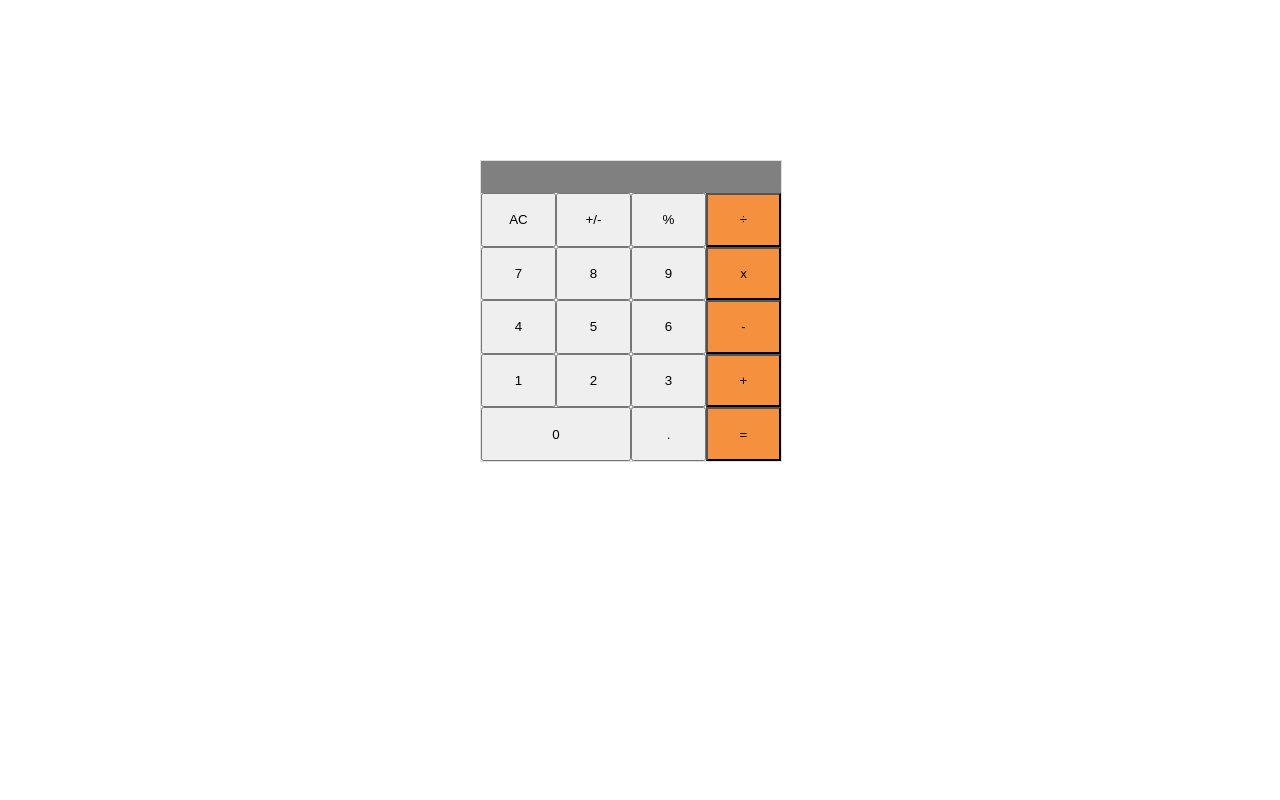
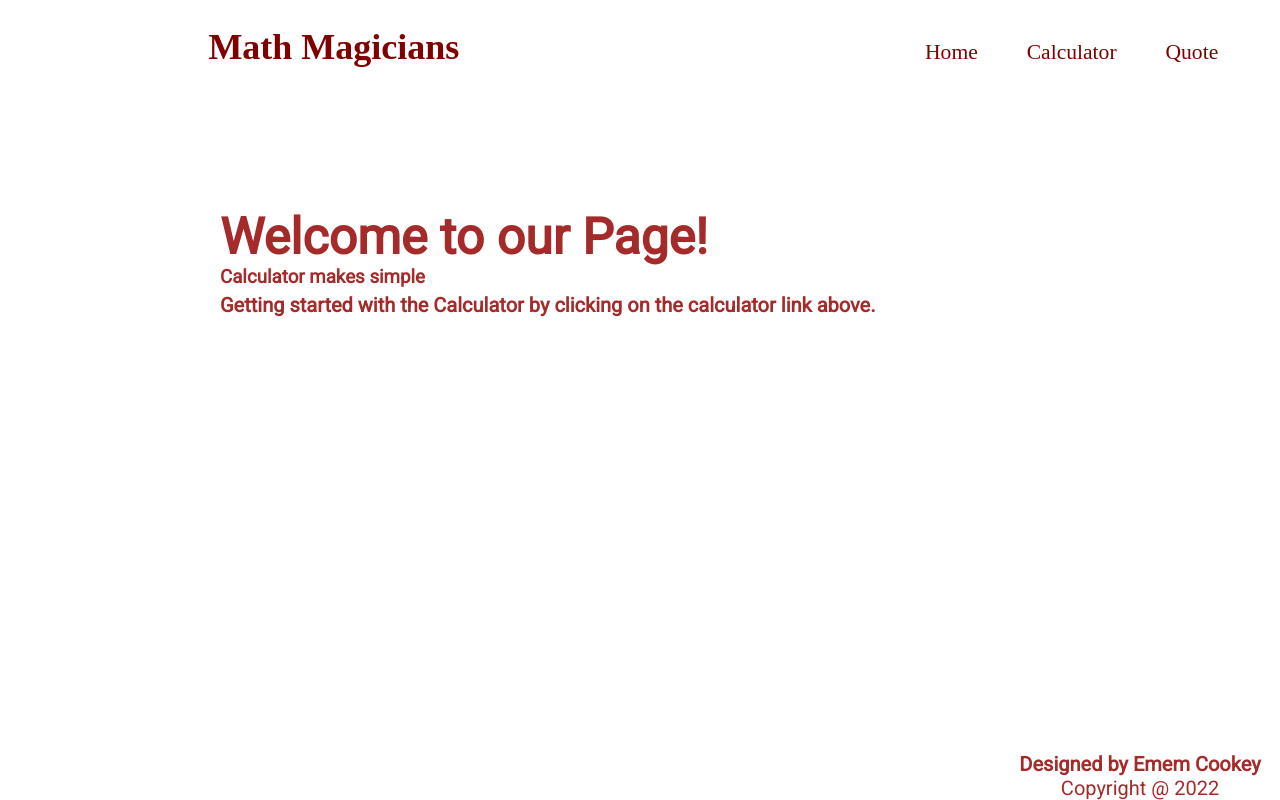
Before and after one commit to ecekpo/math-magicians, a React (Create React App) app: page / in a window 1280 px wide. Built offline with nearby package versions, Linux system fonts and the light colour scheme.

Commit message:
Add changes to feature5-full-website

```diff
--- a/package.json
+++ b/package.json
@@ -7,8 +7,10 @@
     "@testing-library/react": "^13.4.0",
     "@testing-library/user-event": "^13.5.0",
     "big.js": "^6.2.1",
+    "lorem-ipsum": "^2.0.8",
     "react": "^18.2.0",
     "react-dom": "^18.2.0",
+    "react-router-dom": "^6.3.0",
     "react-scripts": "5.0.1",
     "web-vitals": "^2.1.4"
   },
--- a/src/App.js
+++ b/src/App.js
@@ -1,9 +1,7 @@
-import Calculator from './Component/Calculator';
+import Navbar from './Component/Navbar';
 
 function App() {
-  return (
-    <Calculator />
-  );
+  return <Navbar />;
 }
 
 export default App;
--- /dev/null
+++ b/src/Component/CSS/Footer.css
@@ -0,0 +1,32 @@
+* {
+  margin: 0;
+  padding: 0;
+}
+
+.Footer {
+  width: 100%;
+  flex-direction: column;
+  position: fixed;
+  bottom: 0;
+  margin-left: 500px;
+}
+
+.Copyright {
+  text-align: center;
+  font-family: 'Roboto', sans-serif;
+  font-size: 20px;
+  color: brown;
+  background-image: none;
+}
+
+@media (max-width: 768px) {
+  body {
+    margin: 0;
+    padding: 0;
+    box-sizing: border-box;
+  }
+
+  .footer {
+    text-align: center;
+  }
+}
--- a/src/Component/Calculator.css
+++ b/src/Component/Calculator.css
@@ -3,9 +3,22 @@
   flex-direction: column;
   justify-content: center;
   border: 1px solid rgba(128, 128, 128, 0.253);
-  width: 300px;
-  height: 300px;
-  margin: 10em 30em;
+  width: 450px;
+  height: 350px;
+  margin-top: 30px;
+  margin-left: 15em;
+  position: relative;
+}
+
+.text-math {
+  margin-top: 30px;
+  margin-left: 230px;
+  font-size: 30px;
+  font-weight: 500;
+}
+
+h1 {
+  margin-top: 20px;
 }
 
 .head {
--- a/src/Component/Calculator.js
+++ b/src/Component/Calculator.js
@@ -1,6 +1,8 @@
 import React, { Component } from 'react';
 import './Calculator.css';
 import calculate from '../Logic/calculate';
+import List from './List';
+import Footer from './Footer';
 
 class Calculator extends Component {
   constructor(props) {
@@ -15,11 +17,14 @@ class Calculator extends Component {
   Calculate = (e) => {
     const ans = calculate(this.state, e.target.innerText);
     this.setState(ans);
-  }
+  };
 
   render() {
     const { total, next, operation } = this.state;
     return (
+      <>
+        <List />
+        <div className="text-math">Let us do some math</div>
         <div className="Calculator">
           <header className="head">
             <span className="initial-zero">{next || operation || total}</span>
@@ -44,7 +49,11 @@ class Calculator extends Component {
               {' '}
             </button>
             {' '}
-          <button type="button" onClick={this.Calculate} className="calc active">
+            <button
+              type="button"
+              onClick={this.Calculate}
+              className="calc active"
+            >
               {' '}
               <span>&#247;</span>
               {' '}
@@ -68,7 +77,11 @@ class Calculator extends Component {
               {' '}
             </button>
             {' '}
-          <button type="button" onClick={this.Calculate} className="calc active">
+            <button
+              type="button"
+              onClick={this.Calculate}
+              className="calc active"
+            >
               {' '}
               x
               {' '}
@@ -92,7 +105,11 @@ class Calculator extends Component {
               {' '}
             </button>
             {' '}
-          <button type="button" onClick={this.Calculate} className="calc active">
+            <button
+              type="button"
+              onClick={this.Calculate}
+              className="calc active"
+            >
               {' '}
               -
               {' '}
@@ -116,7 +133,11 @@ class Calculator extends Component {
               {' '}
             </button>
             {' '}
-          <button type="button" onClick={this.Calculate} className="calc active">
+            <button
+              type="button"
+              onClick={this.Calculate}
+              className="calc active"
+            >
               {' '}
               +
               {' '}
@@ -134,13 +155,19 @@ class Calculator extends Component {
               {' '}
             </button>
             {' '}
-          <button type="button" onClick={this.Calculate} className="calc active">
+            <button
+              type="button"
+              onClick={this.Calculate}
+              className="calc active"
+            >
               {' '}
               =
               {' '}
             </button>
           </div>
         </div>
+        <Footer />
+      </>
     );
   }
 }
--- /dev/null
+++ b/src/Component/Footer.js
@@ -0,0 +1,15 @@
+import React from 'react';
+import './CSS/Footer.css';
+
+function Footer() {
+  return (
+    <div className="Footer">
+      <div className="Copyright">
+        <h4>Designed by Emem Cookey </h4>
+        <p>Copyright @ 2022</p>
+      </div>
+    </div>
+  );
+}
+
+export default Footer;
--- a/src/Component/Home.js
+++ b/src/Component/Home.js
@@ -1,8 +1,11 @@
-import React from 'react';
+import List from './List';
 import './CSS/Home.css';
+import Footer from './Footer';
 
 function Home() {
   return (
+    <>
+      <List />
       <div className="home-page">
         <h1 className="intro-page">Welcome to our Page!</h1>
         <h3 className="home-title">Calculator makes simple</h3>
@@ -10,6 +13,8 @@ function Home() {
           Getting started with the Calculator by clicking on the calculator link above.
         </p>
       </div>
+      <Footer />
+    </>
   );
 }
 
--- a/src/Component/List.js
+++ b/src/Component/List.js
@@ -10,7 +10,7 @@ function List() {
         <div className="nav-conatiner">
           <NavLink className="nav-link" to="/">Home</NavLink>
           <NavLink className="nav-link" to="/calculator">Calculator</NavLink>
-          <NavLink className="nav-link" to="/quotes">Quote</NavLink>
+          <NavLink className="nav-link" to="/quote">Quote</NavLink>
         </div>
       </nav>
     </header>
--- /dev/null
+++ b/src/Component/Navbar.js
@@ -0,0 +1,19 @@
+import React from 'react';
+import { Routes, Route } from 'react-router-dom';
+import Calculator from './Calculator';
+import Home from './Home';
+import Quote from './Quote';
+import Footer from './Footer';
+
+function Navbar() {
+  return (
+    <Routes>
+      <Route path="/" element={<Home />} />
+      <Route path="/calculator" element={<Calculator />} />
+      <Route path="/quote" element={<Quote />} />
+      <Route path="/footer" element={<Footer />} />
+    </Routes>
+  );
+}
+
+export default Navbar;
--- a/src/Component/Quote.js
+++ b/src/Component/Quote.js
@@ -1,8 +1,11 @@
-import React from 'react';
+import List from './List';
 import './CSS/Quote.css';
+import Footer from './Footer';
 
 function Quote() {
   return (
+    <>
+      <List />
       <div className="quote">
         <p>
           Mathematics is not about numbers, equations, computations, or
@@ -11,6 +14,8 @@ function Quote() {
         </p>
         <p className="name">- William Paul Thurston</p>
       </div>
+      <Footer />
+    </>
   );
 }
 
--- a/src/index.js
+++ b/src/index.js
@@ -1,11 +1,14 @@
 import React from 'react';
 import ReactDOM from 'react-dom/client';
+import { BrowserRouter } from 'react-router-dom';
 import './index.css';
 import App from './App';
 
 const root = ReactDOM.createRoot(document.getElementById('root'));
 root.render(
   <React.StrictMode>
-    <App />
+    <BrowserRouter>
+      <App />
+    </BrowserRouter>
   </React.StrictMode>,
 );
```
Also changed, not shown: 2 other files (tests, documents, lock files or other folders). Lines whose indentation alone changed are shown as unchanged.
